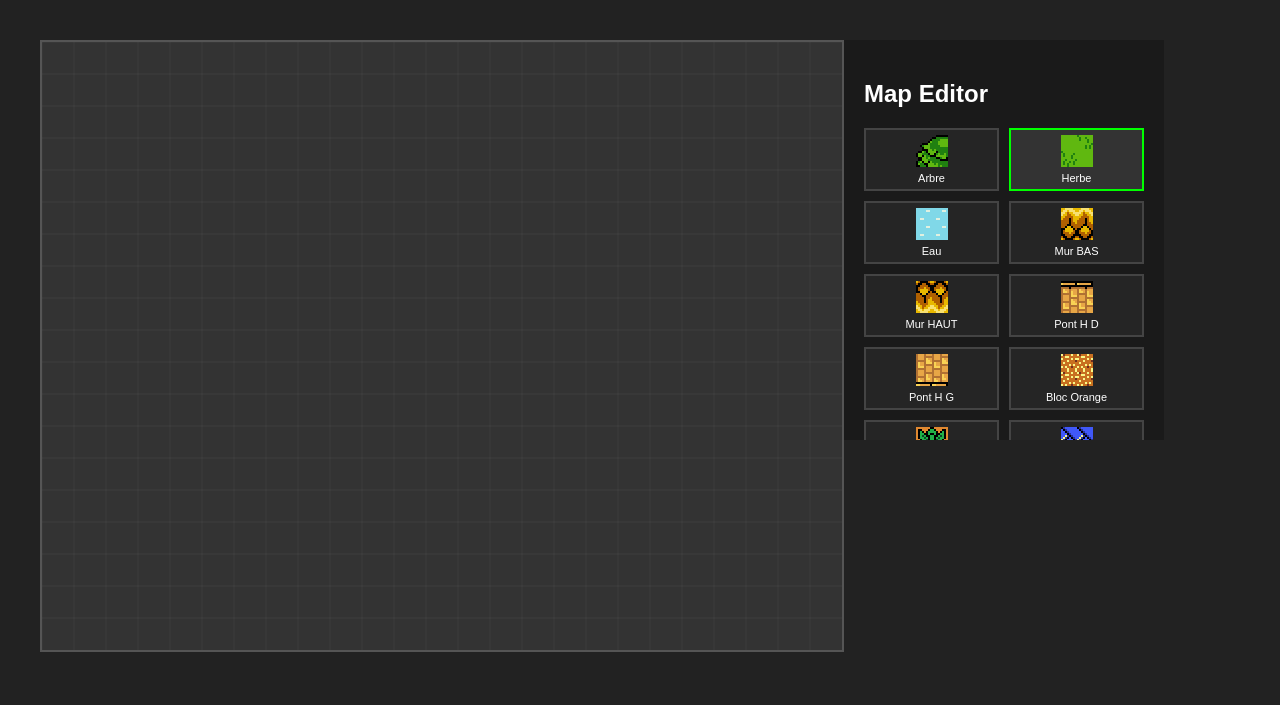
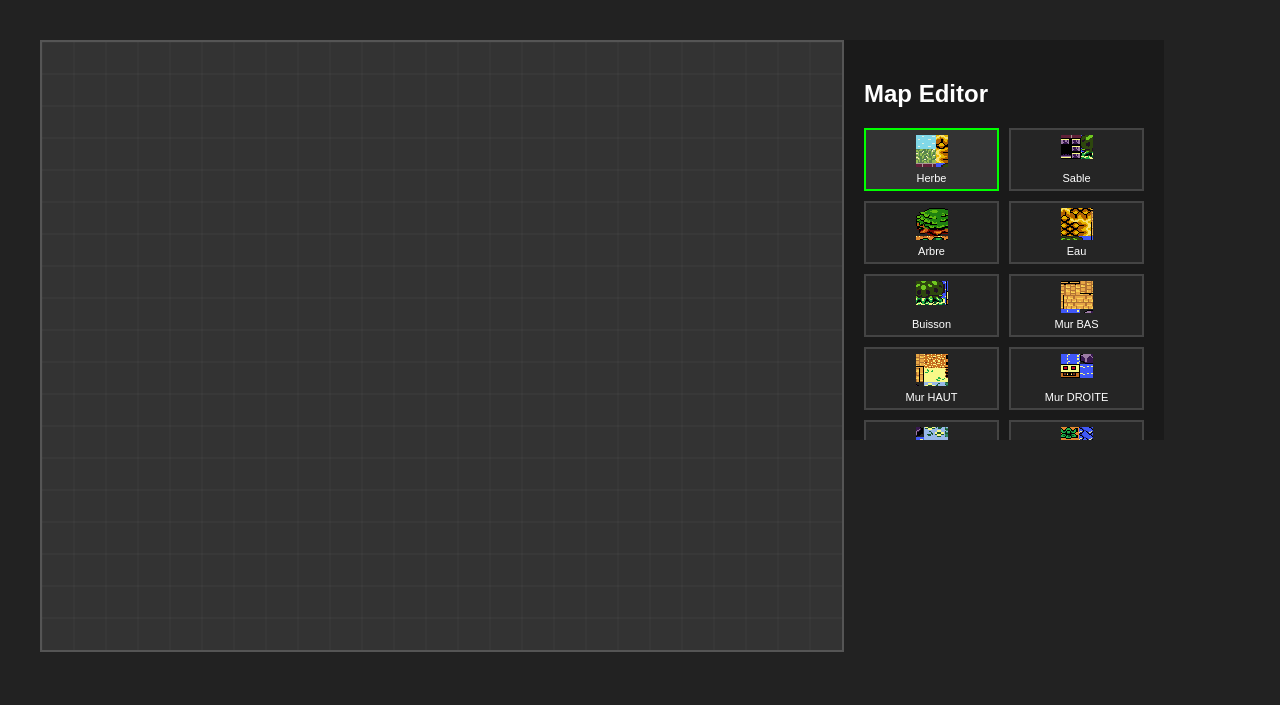
Before and after one commit to Kyl06/SAE402, a website: page public/map-editor.html in a window 1280 px wide. Drawn offline with Linux system fonts and the light colour scheme.

Commit message:
map-sprites

```diff
--- a/public/map-editor.html
+++ b/public/map-editor.html
@@ -58,7 +58,8 @@
             height: 32px;
             margin: 0 auto 5px;
             background-image: url('assets/map.png');
-            background-size: 512px 256px; /* 256x128 scaled x2 */
+            background-size: 336px 112px;
+            background-repeat: no-repeat;
             image-rendering: pixelated;
         }
 
@@ -111,77 +112,73 @@
         let isDrawing = false;
 
         const TILE_TYPES = {
-            // Row 0
-            'TREE':           { sx: 0,   sy: 0,  sw: 32, sh: 32, label: 'Arbre' },
-            'GRASS':          { sx: 32,  sy: 0,  sw: 16, sh: 16, label: 'Herbe' },
-            'WATER':          { sx: 48,  sy: 0,  sw: 16, sh: 16, label: 'Eau' },
-            'WALL_DOWN':      { sx: 64,  sy: 0,  sw: 16, sh: 16, label: 'Mur BAS' },
-            'WALL_UP':        { sx: 80,  sy: 0,  sw: 16, sh: 16, label: 'Mur HAUT' },
-            'BRIDGE_H_RIGHT': { sx: 96,  sy: 0,  sw: 16, sh: 16, label: 'Pont H D' },
-            'BRIDGE_H_LEFT':  { sx: 112, sy: 0,  sw: 16, sh: 16, label: 'Pont H G' },
-            'ORANGE_BLOCK':   { sx: 128, sy: 0,  sw: 16, sh: 16, label: 'Bloc Orange' },
-            'ORANGE_PATH':    { sx: 144, sy: 0,  sw: 16, sh: 16, label: 'Chemin Or.' },
-            'YELLOW_BLOCK':   { sx: 160, sy: 0,  sw: 16, sh: 16, label: 'Bloc Jaune' },
-            'DESERT_BUSH':    { sx: 176, sy: 0,  sw: 16, sh: 16, label: 'Pante Désert' },
-            'WATER_WAVES':    { sx: 192, sy: 0,  sw: 16, sh: 16, label: 'Eau Vagues' },
-            'FENCE_1':        { sx: 208, sy: 0,  sw: 16, sh: 16, label: 'Barrière 1' },
-            'FENCE_2':        { sx: 224, sy: 0,  sw: 16, sh: 16, label: 'Barrière 2' },
-            'FENCE_3':        { sx: 240, sy: 0,  sw: 16, sh: 16, label: 'Barrière 3' },
+            'GRASS': { sx: 32, sy: 0, sw: 16, sh: 16, label: 'Herbe' },
+            'SAND': { sx: 32, sy: 16, sw: 16, sh: 16, label: 'Sable' },
+            'TREE': { sx: 0, sy: 0, sw: 32, sh: 32, label: 'Arbre', size: 64 },
+            'WATER': { sx: 48, sy: 0, sw: 16, sh: 16, label: 'Eau' },
+            'BUSH': { sx: 48, sy: 16, sw: 16, sh: 16, label: 'Buisson' },
 
-            // Row 1
-            'SAND':           { sx: 32,  sy: 16, sw: 16, sh: 16, label: 'Sable' },
-            'BUSH':           { sx: 48,  sy: 16, sw: 16, sh: 16, label: 'Herbe Haute' },
-            'WALL_RIGHT':     { sx: 64,  sy: 16, sw: 16, sh: 16, label: 'Mur D' },
-            'WALL_LEFT':      { sx: 80,  sy: 16, sw: 16, sh: 16, label: 'Mur G' },
-            'CAVE_ENTRANCE':  { sx: 96,  sy: 16, sw: 16, sh: 16, label: 'Grotte' },
-            'OWL':            { sx: 112, sy: 16, sw: 16, sh: 16, label: 'Hibou' },
-            'STATUE':         { sx: 128, sy: 16, sw: 16, sh: 16, label: 'Statue' },
-            'BARREL':         { sx: 144, sy: 16, sw: 16, sh: 16, label: 'Tonneau' },
-            'BUSH_GREEN':     { sx: 160, sy: 16, sw: 16, sh: 16, label: 'Buisson V' },
-            'TALL_GRASS':     { sx: 176, sy: 16, sw: 16, sh: 16, label: 'Herbe V' },
-            'ROCK_GREY':      { sx: 192, sy: 16, sw: 16, sh: 16, label: 'Rocher G' },
+            'WALL_DOWN': { sx: 64, sy: 0, sw: 16, sh: 16, label: 'Mur BAS' },
+            'WALL_UP': { sx: 80, sy: 0, sw: 16, sh: 16, label: 'Mur HAUT' },
+            'WALL_RIGHT': { sx: 64, sy: 16, sw: 16, sh: 16, label: 'Mur DROITE' },
+            'WALL_LEFT': { sx: 80, sy: 16, sw: 16, sh: 16, label: 'Mur GAUCHE' },
 
-            // Row 2
-            'PALM':           { sx: 0,   sy: 32, sw: 32, sh: 32, label: 'Palmier' },
-            'DUNGEON_WALL_1': { sx: 32,  sy: 32, sw: 16, sh: 16, label: 'Dungeon 1' },
-            'DUNGEON_WALL_2': { sx: 48,  sy: 32, sw: 16, sh: 16, label: 'Dungeon 2' },
-            'DUNGEON_WALL_3': { sx: 64,  sy: 32, sw: 16, sh: 16, label: 'Dungeon 3' },
-            'DUNGEON_WALL_4': { sx: 80,  sy: 32, sw: 16, sh: 16, label: 'Dungeon 4' },
-            'BIG_BUSH':       { sx: 96,  sy: 32, sw: 32, sh: 32, label: 'Gros Buisson' },
-            'WATERFALL':      { sx: 128, sy: 32, sw: 16, sh: 16, label: 'Cascade' },
-            'ROCK_WATER':     { sx: 144, sy: 32, sw: 16, sh: 16, label: 'Rocher Eau' },
-            'FLOWERS':        { sx: 160, sy: 32, sw: 16, sh: 16, label: 'Fleurs' },
-            'STREAM':         { sx: 176, sy: 32, sw: 16, sh: 16, label: 'Ruisseau' },
-            'OWL_STATUE':     { sx: 192, sy: 32, sw: 16, sh: 16, label: 'Hibou Statue' },
-            'CRYSTAL':        { sx: 208, sy: 32, sw: 16, sh: 16, label: 'Cristal' },
+            'BRIDGE_H_RIGHT': { sx: 96, sy: 0, sw: 16, sh: 16, label: 'Pont H D' },
+            'BRIDGE_H_LEFT': { sx: 112, sy: 0, sw: 16, sh: 16, label: 'Pont H G' },
+            'BRIDGE_V_LEFT': { sx: 96, sy: 16, sw: 16, sh: 16, label: 'Pont V G' },
+            'BRIDGE_V_RIGHT': { sx: 112, sy: 16, sw: 16, sh: 16, label: 'Pont V D' },
 
-            // Row 3
-            'CHEST':          { sx: 128, sy: 48, sw: 16, sh: 16, label: 'Coffre' },
-            'STREAM_ALT':     { sx: 144, sy: 48, sw: 16, sh: 16, label: 'Ruiss. Alt' },
-            'LEAVES':         { sx: 160, sy: 48, sw: 16, sh: 16, label: 'Feuilles' },
-            'ROCK':           { sx: 176, sy: 48, sw: 16, sh: 16, label: 'Rocher' },
-            'LANTERN':        { sx: 192, sy: 48, sw: 16, sh: 16, label: 'Lanterne' },
-            'CAULDRON':       { sx: 208, sy: 48, sw: 16, sh: 16, label: 'Chaudron' },
+            'ORANGE_GROUND': { sx: 128, sy: 0, sw: 16, sh: 16, label: 'Sol orange' },
+            'ORANGE_PLANT': { sx: 144, sy: 0, sw: 16, sh: 16, label: 'Plante orange' },
+            'YELLOW_GROUND': { sx: 128, sy: 16, sw: 16, sh: 16, label: 'Sol jaune' },
+            'BLACK_HOLE': { sx: 144, sy: 16, sw: 16, sh: 16, label: 'Trou noir' },
 
-            // Row 4
-            'SHOP':           { sx: 0,   sy: 64, sw: 48, sh: 48, label: 'SHOP (48x48)' }
+            'BLUE_GROUND': { sx: 160, sy: 0, sw: 16, sh: 16, label: 'Sol bleu' },
+            'FENCE': { sx: 176, sy: 0, sw: 16, sh: 16, label: 'Barrière' },
+            'RED_WALL': { sx: 160, sy: 16, sw: 16, sh: 16, label: 'Mur rouge' },
+            'BLUE_PLANT': { sx: 176, sy: 16, sw: 16, sh: 16, label: 'Plante bleue' },
+
+            'ORANGE_TREE': { sx: 0, sy: 32, sw: 32, sh: 32, label: 'Arbre orange', size: 64 },
+'DOOR': { sx: 32, sy: 32, sw: 32, sh: 32, label: 'Porte', size: 64 },
+'BUSH_BIG': { sx: 64, sy: 32, sw: 32, sh: 32, label: 'Gros buisson', size: 64 },
+
+'VERT_TOP': { sx: 96, sy: 32, sw: 16, sh: 16, label: 'Haut vertical' },
+'STONE': { sx: 112, sy: 32, sw: 16, sh: 16, label: 'Pierre' },
+'CHEST': { sx: 96, sy: 48, sw: 16, sh: 16, label: 'Coffre' },
+'HORI_TOP': { sx: 112, sy: 48, sw: 16, sh: 16, label: 'Haut horizontal' },
+
+'TULIP': { sx: 128, sy: 32, sw: 16, sh: 16, label: 'Tulipe' },
+'LEAVES': { sx: 144, sy: 32, sw: 16, sh: 16, label: 'Feuilles' },
+'LIGHT_BLUE_GROUND': { sx: 128, sy: 48, sw: 16, sh: 16, label: 'Sol bleu clair' },
+'LEAF_GROUND': { sx: 144, sy: 48, sw: 16, sh: 16, label: 'Sol feuille' },
+
+'OWL': { sx: 160, sy: 32, sw: 16, sh: 16, label: 'Hibou' },
+'EGGS': { sx: 176, sy: 32, sw: 16, sh: 16, label: 'Œufs' },
+'SIGN': { sx: 160, sy: 48, sw: 16, sh: 16, label: 'Panneau' },
+'PURPLE_HOLE': { sx: 176, sy: 48, sw: 16, sh: 16, label: 'Trou violet' },
+
+'SHOP': { sx: 0, sy: 64, sw: 48, sh: 48, label: 'Magasin', size: 96 }
         };
-
-
 
         let selectedType = 'GRASS';
         const tileset = new Image();
         tileset.src = 'assets/map.png';
 
-        tileset.onload = () => { errorDiv.style.display = 'none'; draw(); };
-        tileset.onerror = () => { errorDiv.style.display = 'block'; };
+        tileset.onload = () => {
+            errorDiv.style.display = 'none';
+            draw();
+        };
+
+        tileset.onerror = () => {
+            errorDiv.style.display = 'block';
+        };
 
         const selector = document.getElementById('selector');
+
         Object.keys(TILE_TYPES).forEach(type => {
             const config = TILE_TYPES[type];
             const div = document.createElement('div');
             div.className = `tile-option ${type === selectedType ? 'active' : ''}`;
-            // On multiplie par 2 pour la preview pour que ce soit bien visible
             div.innerHTML = `<div class="tile-preview" style="background-position: -${config.sx * 2}px -${config.sy * 2}px"></div>${config.label}`;
             div.onclick = () => {
                 document.querySelectorAll('.tile-option').forEach(el => el.classList.remove('active'));
@@ -197,45 +194,71 @@
             const y = Math.floor((e.clientY - rect.top) / GRID) * GRID;
 
             if (e.buttons === 1) {
-                if (!walls.some(w => w.x === x && w.y === y && w.type === selectedType)) {
-                    walls = walls.filter(w => !(w.x === x && w.y === y));
-                    walls.push({ x, y, type: selectedType });
-                    draw();
-                }
+                walls = walls.filter(w => !(w.x === x && w.y === y));
+                walls.push({ x, y, type: selectedType });
+                draw();
             } else if (e.buttons === 2) {
                 walls = walls.filter(w => !(w.x === x && w.y === y));
                 draw();
             }
         }
 
-        canvas.addEventListener('mousedown', (e) => { isDrawing = true; placeTile(e); });
-        canvas.addEventListener('mousemove', (e) => { if (isDrawing) placeTile(e); });
-        window.addEventListener('mouseup', () => { isDrawing = false; updateJSON(); });
+        canvas.addEventListener('mousedown', (e) => {
+            isDrawing = true;
+            placeTile(e);
+        });
+
+        canvas.addEventListener('mousemove', (e) => {
+            if (isDrawing) placeTile(e);
+        });
+
+        window.addEventListener('mouseup', () => {
+            isDrawing = false;
+            updateJSON();
+        });
 
         function draw() {
             ctx.fillStyle = "#333";
             ctx.fillRect(0, 0, canvas.width, canvas.height);
 
             ctx.strokeStyle = "rgba(255,255,255,0.05)";
-            for (let i = 0; i < canvas.width; i += GRID) { ctx.beginPath(); ctx.moveTo(i, 0); ctx.lineTo(i, canvas.height); ctx.stroke(); }
-            for (let i = 0; i < canvas.height; i += GRID) { ctx.beginPath(); ctx.moveTo(0, i); ctx.lineTo(canvas.width, i); ctx.stroke(); }
+            for (let i = 0; i < canvas.width; i += GRID) {
+                ctx.beginPath();
+                ctx.moveTo(i, 0);
+                ctx.lineTo(i, canvas.height);
+                ctx.stroke();
+            }
+            for (let i = 0; i < canvas.height; i += GRID) {
+                ctx.beginPath();
+                ctx.moveTo(0, i);
+                ctx.lineTo(canvas.width, i);
+                ctx.stroke();
+            }
 
             walls.forEach(w => {
                 const t = TILE_TYPES[w.type];
                 if (tileset.complete) {
-                    // Calcul de la taille d'affichage en fonction de la taille source
-                    let displaySize = GRID;
-                    if (['TREE', 'PALM', 'BIG_BUSH'].includes(w.type)) displaySize = GRID * 2;
-                    if (w.type === 'SHOP') displaySize = GRID * 3;
-
-                    ctx.drawImage(tileset, t.sx, t.sy, t.sw, t.sh, w.x, w.y, displaySize, displaySize);
+                    const displaySize = t.size || GRID;
+                    ctx.drawImage(
+                        tileset,
+                        t.sx, t.sy, t.sw, t.sh,
+                        w.x, w.y, displaySize, displaySize
+                    );
                 }
             });
         }
 
-        function updateJSON() { output.value = JSON.stringify({ walls }, null, 2); }
+        function updateJSON() {
+            output.value = JSON.stringify({ walls }, null, 2);
+        }
+
         canvas.oncontextmenu = (e) => e.preventDefault();
-        window.copyJSON = () => { output.select(); document.execCommand('copy'); alert("JSON Copié !"); };
+
+        window.copyJSON = () => {
+            output.select();
+            document.execCommand('copy');
+            alert("JSON Copié !");
+        };
     </script>
 </body>
 
```
